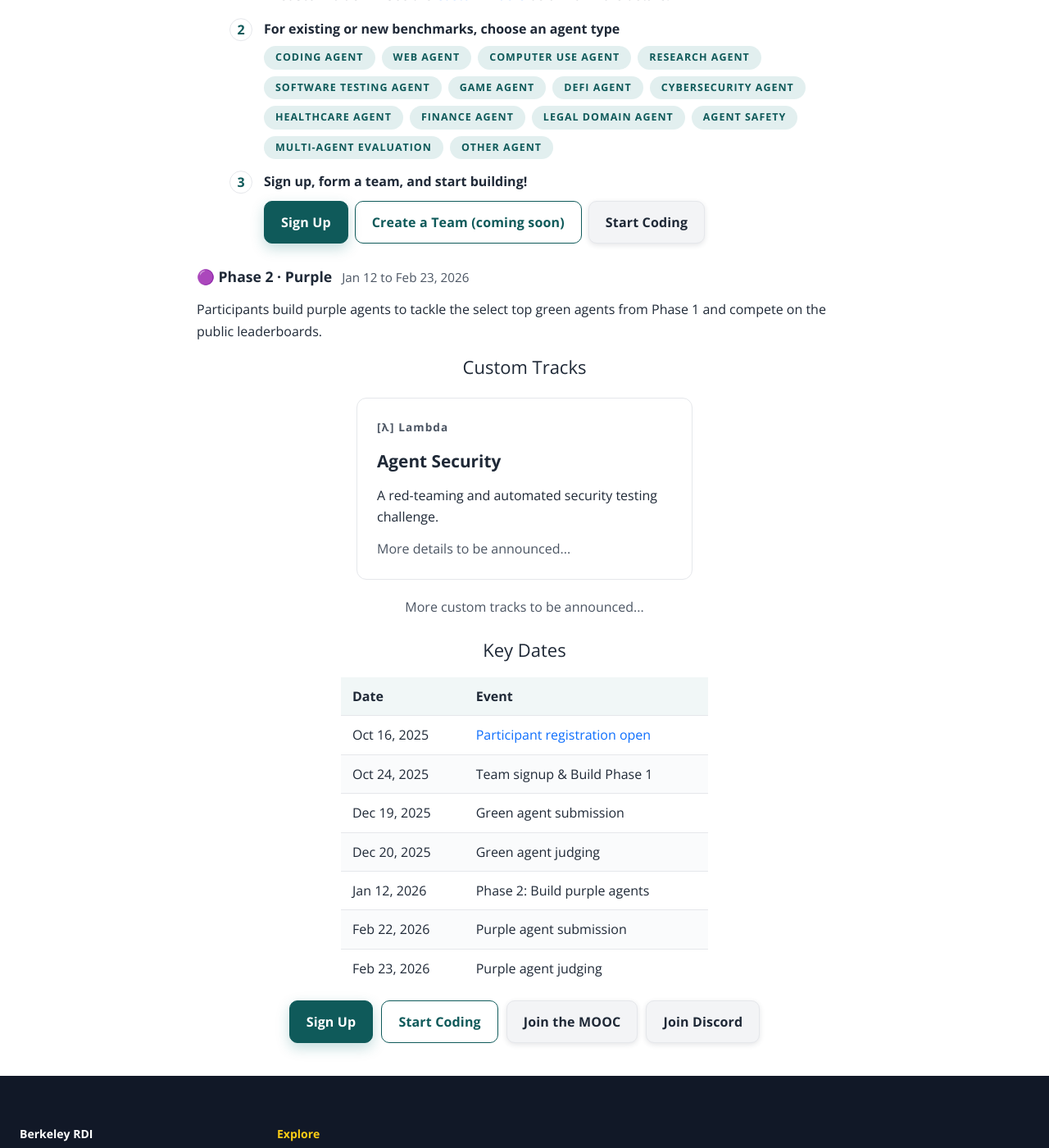
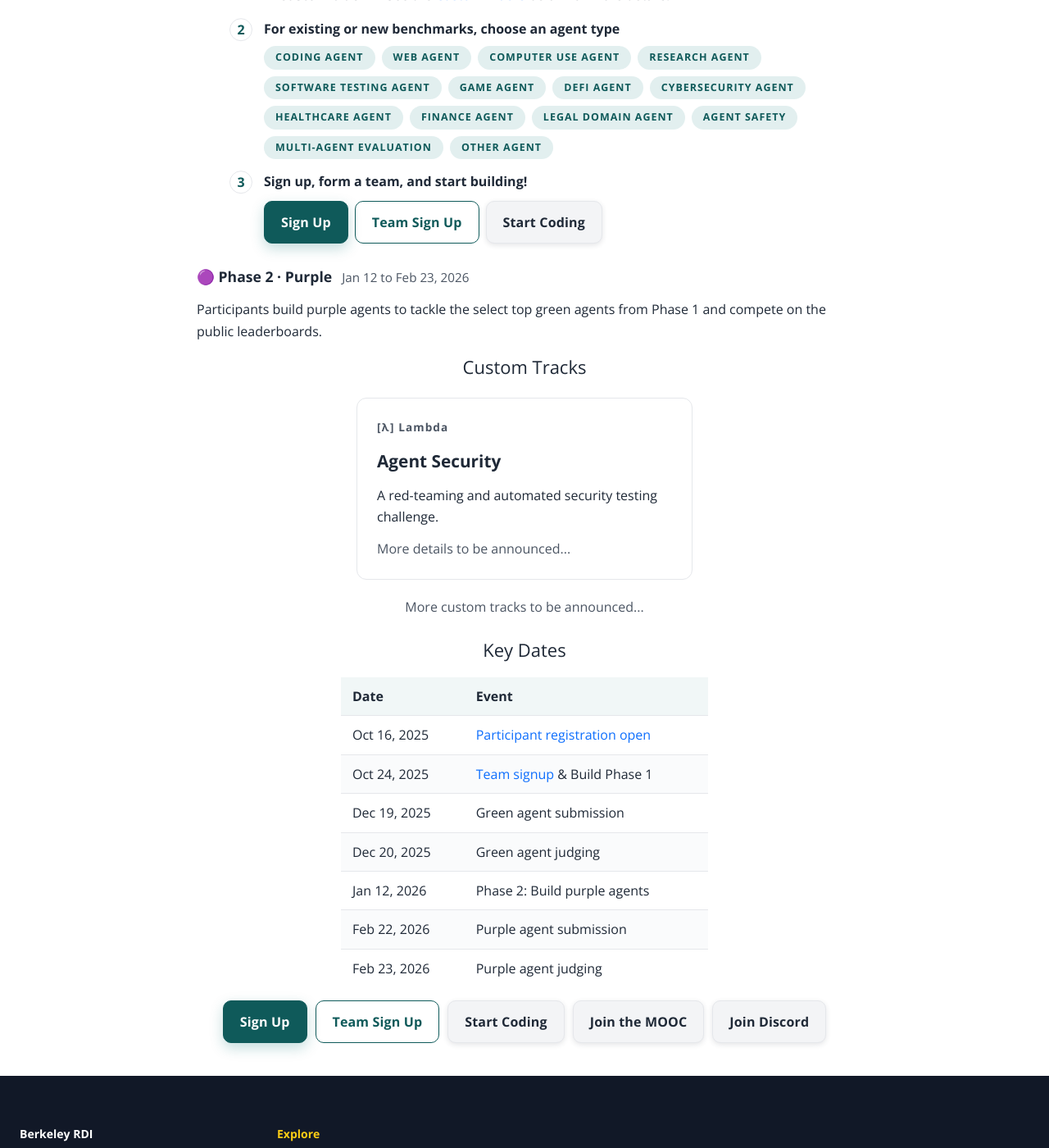
Before and after one commit to rdi-berkeley/rdi-berkeley.github.io, a Jekyll site: the page agentx-agentbeats.html, which Jekyll copies as it is, in a window 1280 px wide and 1400 px high, scrolled down 4389 px. Shown: the whole window at 82% size. Built offline with Jekyll 4.4.1, drawn with Linux system fonts in a browser that asks for light colours.

Commit message:
Add team sign up form to agentx-agentbeats

```diff
--- a/agentx-agentbeats.html
+++ b/agentx-agentbeats.html
@@ -384,7 +384,8 @@
       </p>
       <div class="cta-row">
         <a class="btn btn-primary" href="https://forms.gle/NHE8wYVgS6iJLwRj8" target="_blank" rel="noopener">Sign Up</a>
-        <a class="btn btn-secondary" href="https://agenticai-learning.org/f25" target="_blank" rel="noopener">Join the MOOC</a>
+        <a class="btn btn-secondary" href="https://forms.gle/bThAdujamMju6JTg8" target="_blank" rel="noopener">Team Sign Up</a>
+        <a class="btn" href="https://agenticai-learning.org/f25" target="_blank" rel="noopener">Join the MOOC</a>
         <a class="btn" href="https://discord.gg/uqZUta3MYa" target="_blank" rel="noopener">Join Discord</a>
       </div>
     </div>
@@ -489,7 +490,7 @@
                   <strong>Sign up, form a team, and start building!</strong>
                   <div class="cta-row" style="justify-content:flex-start; gap:8px; margin-top:10px">
                     <a class="btn btn-primary" href="https://forms.gle/NHE8wYVgS6iJLwRj8" target="_blank" rel="noopener">Sign Up</a>
-                    <a class="btn btn-secondary" target="_blank" rel="noopener">Create a Team (coming soon)</a>
+                    <a class="btn btn-secondary" href="https://forms.gle/NHE8wYVgS6iJLwRj8" target="_blank" rel="noopener">Team Sign Up</a>
                     <a class="btn" href="https://github.com/agentbeats/tutorial" target="_blank" rel="noopener">Start Coding</a>
                   </div>
                 </li>
@@ -533,7 +534,7 @@
                 </tr>
                 <tr>
                   <td>Oct 24, 2025</td>
-                  <td>Team signup &amp; Build Phase 1</td>
+                  <td><a href="https://forms.gle/bThAdujamMju6JTg8" target="_blank" rel="noopener">Team signup</a> &amp; Build Phase 1</td>
                 </tr>
                 <tr>
                   <td>Dec 19, 2025</td>
@@ -562,7 +563,8 @@
       </div>
       <div class="cta-row">
         <a class="btn btn-primary" href="https://forms.gle/NHE8wYVgS6iJLwRj8" target="_blank" rel="noopener">Sign Up</a>
-        <a class="btn btn-secondary" href="https://github.com/agentbeats/tutorial" target="_blank" rel="noopener">Start Coding</a>
+        <a class="btn btn-secondary" href="https://forms.gle/bThAdujamMju6JTg8" target="_blank" rel="noopener">Team Sign Up</a>
+        <a class="btn" href="https://github.com/agentbeats/tutorial" target="_blank" rel="noopener">Start Coding</a>
         <a class="btn" href="https://agenticai-learning.org/f25" target="_blank" rel="noopener">Join the MOOC</a>
         <a class="btn" href="https://discord.gg/uqZUta3MYa" target="_blank" rel="noopener">Join Discord</a>
       </div>
```
